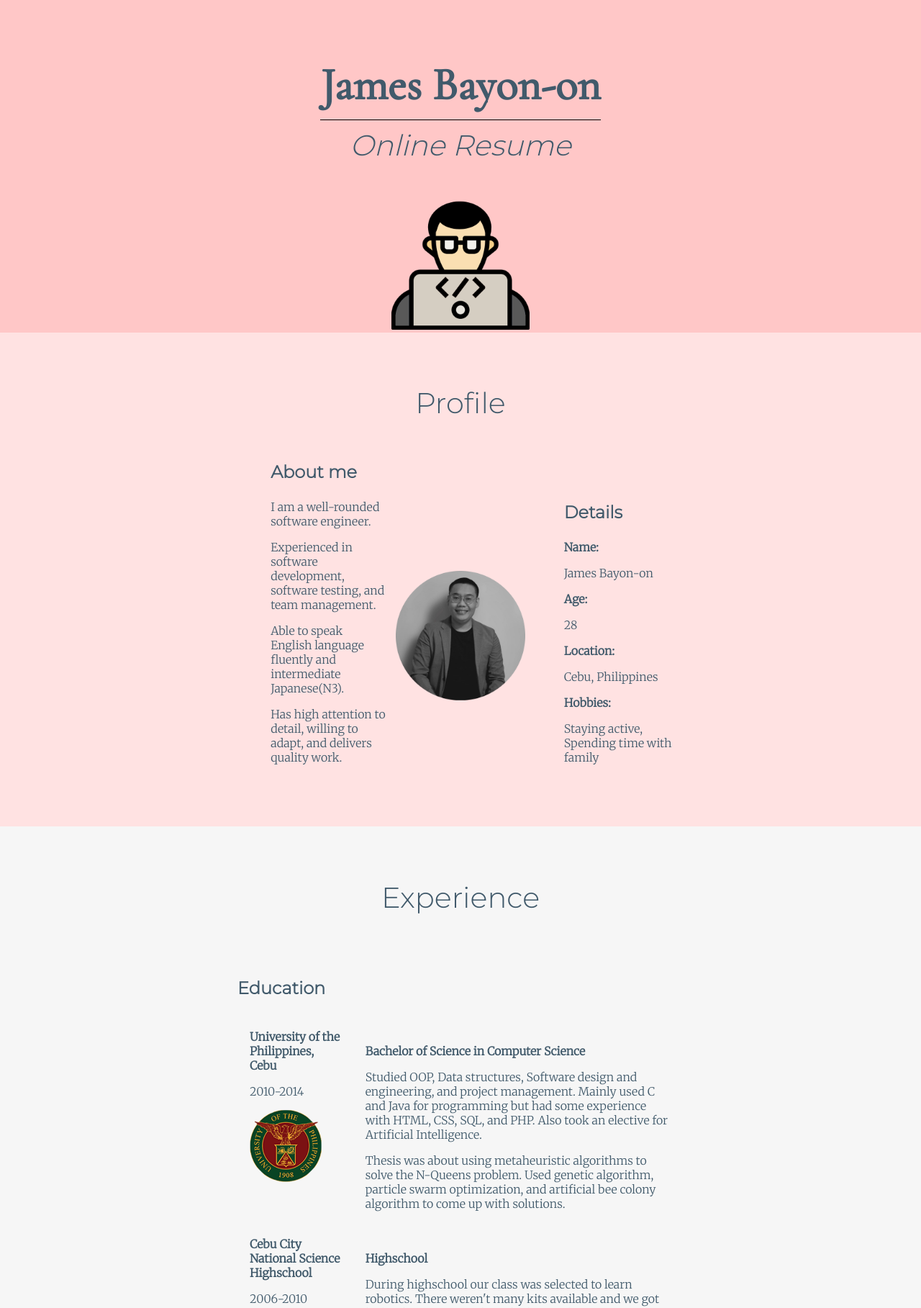
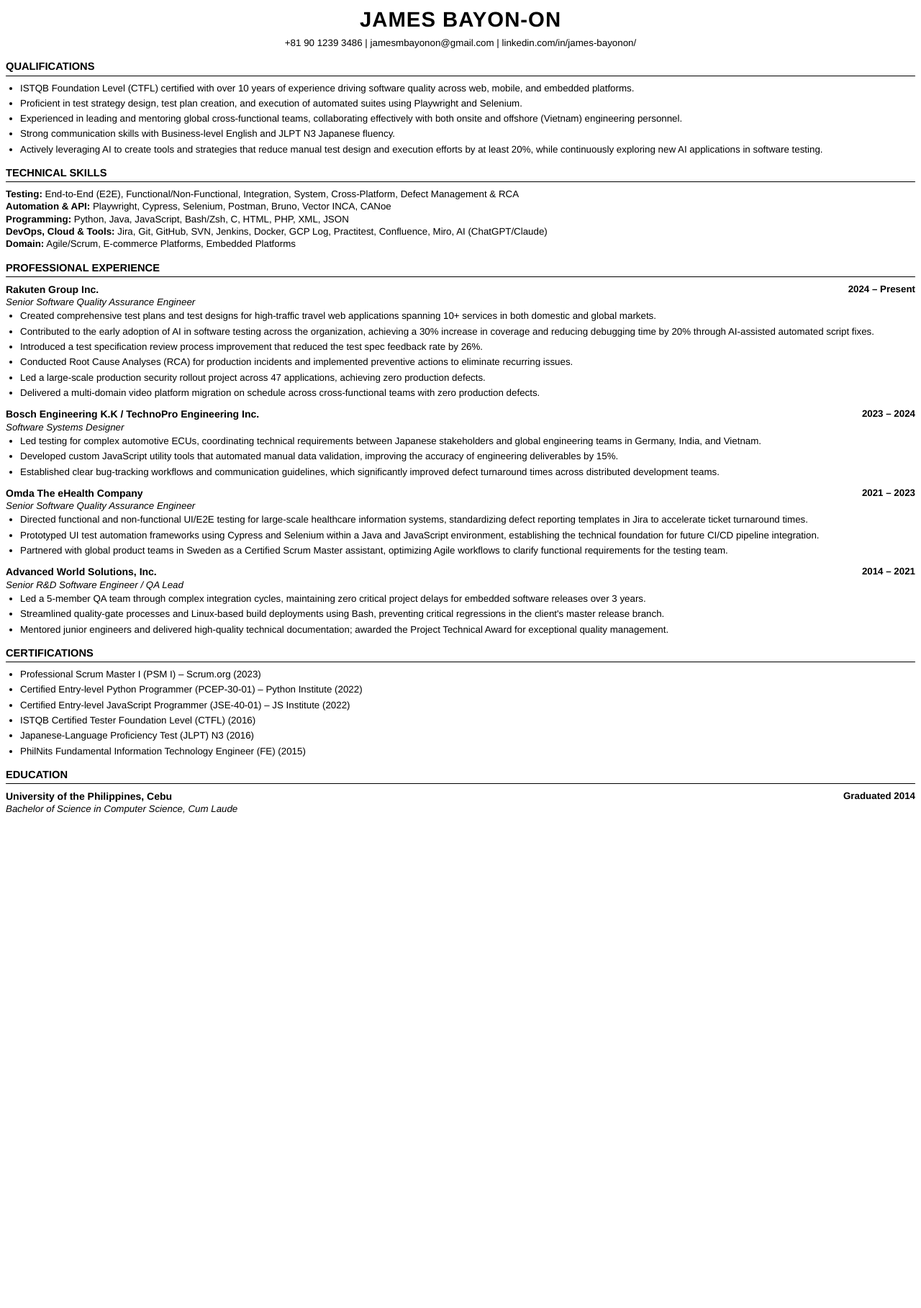
Before and after one commit to jamesbayon/cv, a plain HTML site: page index.html in a window 1280 px wide. Shown: the top 1817 px of the page at 72% size. After the commit the page ends 1141 px from the top, so only its background shows below. Drawn offline with nearby package versions, Linux system fonts and the light colour scheme.

Commit message:
Update index.html
updated cv as of 2026

```diff
--- a/index.html
+++ b/index.html
@@ -1,167 +1,111 @@
+
 <!DOCTYPE html>
-<html lang="en" dir="ltr">
-
+<html lang="en">
 <head>
-  <meta charset="utf-8">
-  <title>James Bayon-on Interactive Resume</title>
-  <link rel="stylesheet" href="css/styles.css">
-  <link href="https://fonts.googleapis.com/css2?family=Cormorant+Garamond&family=Merriweather:wght@300&family=Montserrat:wght@300&display=swap" rel="stylesheet">
-  <link rel="icon" type="image/x-icon" href="resources/favicon.ico">
+    <meta charset="UTF-8">
+    <meta name="viewport" content="width=device-width, initial-scale=1.0">
+    <title>James Bayon-on - QA Engineer Resume</title>
+    <style>
+        @page { size: A4; margin: 0.75in; background-color: #ffffff; }
+        body { font-family: 'Helvetica Neue', Helvetica, Arial, sans-serif; line-height: 1.3; color: #000000; font-size: 10pt; }
+        header { text-align: center; margin-bottom: 15px; }
+        h1 { margin: 0 0 5px 0; font-size: 22pt; text-transform: uppercase; letter-spacing: 1px; font-weight: bold; }
+        .contact-info { font-size: 10pt; margin-bottom: 15px; }
+        .contact-info a { color: #000000; text-decoration: none; }
+        h2 { font-size: 11pt; text-transform: uppercase; border-bottom: 1px solid #000000; padding-bottom: 2px; margin-top: 15px; margin-bottom: 8px; font-weight: bold; }
+        p { margin-top: 0; margin-bottom: 8px; text-align: justify; }
+        .job-item { margin-bottom: 12px; }
+        .job-header { display: table; width: 100%; margin-bottom: 2px; }
+        .job-header-left { display: table-cell; text-align: left; }
+        .job-header-right { display: table-cell; text-align: right; font-weight: bold; vertical-align: top; }
+        .company { font-weight: bold; font-size: 10.5pt; }
+        .job-title { font-style: italic; }
+        ul { margin-top: 2px; padding-left: 20px; margin-bottom: 0; }
+        li { margin-bottom: 4px; text-align: justify; }
+    </style>
 </head>
-
 <body>
-  <div class="top-container">
-    <div class="title">
-      <h1 class="title-text">James Bayon-on</h1>
-      <h2 class="sub-title-text"><em>Online Resume</em></h2>
-      <img class="man-icon" src="resources/images/man-icon.png" alt="man-icon">
+    <header>
+        <h1>James Bayon-on</h1>
+        <div class="contact-info">
+            +81 90 1239 3486 | jamesmbayonon@gmail.com | <a href="https://www.linkedin.com/in/james-bayonon/">linkedin.com/in/james-bayonon/</a>
         </div>
+    </header>
+    <h2>Qualifications</h2>
+    <ul>
+        <li>ISTQB Foundation Level (CTFL) certified with over 10 years of experience driving software quality across web, mobile, and embedded platforms.</li>
+        <li>Proficient in test strategy design, test plan creation, and execution of automated suites using Playwright and Selenium.</li>
+        <li>Experienced in leading and mentoring global cross-functional teams, collaborating effectively with both onsite and offshore (Vietnam) engineering personnel.</li>
+        <li>Strong communication skills with Business-level English and JLPT N3 Japanese fluency.</li>
+        <li>Actively leveraging AI to create tools and strategies that reduce manual test design and execution efforts by at least 20%, while continuously exploring new AI applications in software testing.</li>
+    </ul>
+    <h2>Technical Skills</h2>
+    <p><strong>Testing:</strong> End-to-End (E2E), Functional/Non-Functional, Integration, System, Cross-Platform, Defect Management & RCA<br>
+    <strong>Automation & API:</strong> Playwright, Cypress, Selenium, Postman, Bruno, Vector INCA, CANoe<br>
+    <strong>Programming:</strong> Python, Java, JavaScript, Bash/Zsh, C, HTML, PHP, XML, JSON<br>
+    <strong>DevOps, Cloud & Tools:</strong> Jira, Git, GitHub, SVN, Jenkins, Docker, GCP Log, Practitest, Confluence, Miro, AI (ChatGPT/Claude)<br>
+    <strong>Domain:</strong> Agile/Scrum, E-commerce Platforms, Embedded Platforms</p>
+    <h2>Professional Experience</h2>
+    <div class="job-item">
+        <div class="job-header">
+            <div class="job-header-left"><span class="company">Rakuten Group Inc.</span><br><span class="job-title">Senior Software Quality Assurance Engineer</span></div>
+            <div class="job-header-right">2024 &ndash; Present</div>
         </div>
-
-  <div class="middle-container-1">
-    <div class="profile">
-      <h2>Profile</h2>
-      <div class="about-me">
-        <h3>About me</h3>
-        <p>I am a well-rounded software engineer.</p>
-        <p>Experienced in software development, software testing, and team management.</p>
-        <p>Able to speak English language fluently and intermediate Japanese(N3).</p>
-        <p>Has high attention to detail, willing to adapt, and delivers quality work.</p>
+        <ul>
+            <li>Created comprehensive test plans and test designs for high-traffic travel web applications spanning 10+ services in both domestic and global markets.</li>
+            <li>Contributed to the early adoption of AI in software testing across the organization, achieving a 30% increase in coverage and reducing debugging time by 20% through AI-assisted automated script fixes.</li>
+            <li>Introduced a test specification review process improvement that reduced the test spec feedback rate by 26%.</li>
+            <li>Conducted Root Cause Analyses (RCA) for production incidents and implemented preventive actions to eliminate recurring issues.</li>
+            <li>Led a large-scale production security rollout project across 47 applications, achieving zero production defects.</li>
+            <li>Delivered a multi-domain video platform migration on schedule across cross-functional teams with zero production defects.</li>
+        </ul>
     </div>
-      <img class="profile-img" src="resources/images/james.png" alt="profile-img">
-      <div class="details">
-        <h3>Details</h3>
-        <p><strong>Name:</strong></p>
-        <p>James Bayon-on</p>
-        <p><strong>Age:</strong></p>
-        <p>28</p>
-        <p><strong>Location:</strong></p>
-        <p>Cebu, Philippines</p>
-        <p><strong>Hobbies:</strong></p>
-        <p>Staying active, Spending time with family</p>
+    <div class="job-item">
+        <div class="job-header">
+            <div class="job-header-left"><span class="company">Bosch Engineering K.K / TechnoPro Engineering Inc.</span><br><span class="job-title">Software Systems Designer</span></div>
+            <div class="job-header-right">2023 &ndash; 2024</div>
         </div>
+        <ul>
+            <li>Led testing for complex automotive ECUs, coordinating technical requirements between Japanese stakeholders and global engineering teams in Germany, India, and Vietnam.</li>
+            <li>Developed custom JavaScript utility tools that automated manual data validation, improving the accuracy of engineering deliverables by 15%.</li>
+            <li>Established clear bug-tracking workflows and communication guidelines, which significantly improved defect turnaround times across distributed development teams.</li>
+        </ul>
     </div>
+    <div class="job-item">
+        <div class="job-header">
+            <div class="job-header-left"><span class="company">Omda The eHealth Company</span><br><span class="job-title">Senior Software Quality Assurance Engineer</span></div>
+            <div class="job-header-right">2021 &ndash; 2023</div>
         </div>
-  <div class="middle-container-2">
-    <div class="experience">
-      <h2>Experience</h2>
-      <div class="education">
-        <h3>Education</h3>
-        <table class="education-table">
-          <tbody>
-            <tr>
-              <td>
-                <p><strong>University of the Philippines, Cebu</strong></p>
-                <p>2010-2014</p>
-                <img src="resources/images/up-logo.png" alt="up-logo">
-              </td>
-              <td>
-                <br>
-                <p><strong>Bachelor of Science in Computer Science</strong></p>
-                <p>Studied OOP, Data structures, Software design and engineering, and project management. Mainly used C and Java for programming but had some experience with HTML, CSS, SQL, and PHP. Also took an elective for Artificial Intelligence.</p>
-                <p>Thesis was about using metaheuristic algorithms to solve the N-Queens problem. Used genetic algorithm, particle swarm optimization, and artificial bee colony algorithm to come up with solutions.</p>
-              </td>
-            </tr>
-            <tr>
-              <td>
-                <p><strong>Cebu City National Science Highschool</strong></p>
-                <p>2006-2010</p>
-                <img src="resources/images/ccnshs-logo.png" alt="ccnshs-logo">
-              </td>
-              <td>
-                <br>
-                <p><strong>Highschool</strong></p>
-                <p>During highschool our class was selected to learn robotics. There weren't many kits available and we got lucky that we were selected. This is where my interest in programming started. I enjoyed building the robot as well as creating the program for it to overcome obstacles set during competitions.</p>
-              </td>
-            </tr>
-          </tbody>
-        </table>
+        <ul>
+            <li>Directed functional and non-functional UI/E2E testing for large-scale healthcare information systems, standardizing defect reporting templates in Jira to accelerate ticket turnaround times.</li>
+            <li>Prototyped UI test automation frameworks using Cypress and Selenium within a Java and JavaScript environment, establishing the technical foundation for future CI/CD pipeline integration.</li>
+            <li>Partnered with global product teams in Sweden as a Certified Scrum Master assistant, optimizing Agile workflows to clarify functional requirements for the testing team.</li>
+        </ul>
     </div>
-      <hr>
-      <div class="career">
-        <h3>Career</h3>
-        <table class="career-table">
-          <tbody>
-            <tr>
-              <td>
-                <p><strong>CSAM - The eHealth Company</strong></p>
-                <p>2021 - Present</p>
-                <p>Cebu, Philippines</p>
-              </td>
-              <td>
-                <br>
-                <p><strong>Fulltime - Senior Quality Assurance Engineer</strong></p>
-                <p>Working as a senior quality assurance engineer on a Laboratory Information Management System Project based in Sweden.</p>
-                <p>Exposed to agile methodologies with slack, JIRA, Microsoft teams, SQL, and some shell-scripting.</p>
-                <p>Did some self-learning on test automation processes with selenium/cypress/appium.</p>
-              </td>
-            </tr>
-            <tr>
-              <td>
-                <p><strong>Advanced World Solutions, Inc.</strong></p>
-                <p>2018 - 2021</p>
-                <p>Nara, Japan (2018 - 2020)</p>
-                <p>Cebu, Philippines (2021)</p>
-              </td>
-              <td>
-                <br>
-                <p><strong>Fulltime - Senior Associate Software Engineer</strong></p>
-                <p>One of the team leads for a printer maintenance project based in Japan. Work involves team management like creating WBS, monitoring progress, process improvement, and reporting directly to Japanese clients.</p>
-                <p>Aside from doing management tasks - I also functioned as a scope lead for new features or modification requests. Still doing code, test, and documentation independently for bug fixes and special requests.</p>
-                <p>Worked with the full development cycle from creating requirements definition, detailed design, test plan, test execution, to quality assurance and maintenance.</p>
-                <p>Technologies used were C, javascript, xml, flashdevelop, shell-scripting, subversioning, and a lot of microsoft excel for documentation.</p>
-              </td>
-            </tr>
-            <tr>
-              <td>
-                <p><strong>Advanced World Solutions, Inc.</strong></p>
-                <p>2017 - 2018</p>
-                <p>Nara, Japan</p>
-              </td>
-              <td>
-                <br>
-                <p><strong>Fulltime - Associate Software Engineer</strong></p>
-                <p>Worked as an Onsite Bridge Software Engineer (BSE) at the client's site in Nara, Japan. Tasked with software maintenance on a printer's UI panel which includes new features and modifying existing ones.</p>
-                <p>Software development was still the main job but lots of experience on software testing on the actual product which was not possible with emulators.</p>
-                <p>Technologies used were C, javascript, xml, flashdevelop, shell-scripting, subversioning, and a lot of microsoft excel for documentation.</p>
-              </td>
-            </tr>
-            <tr>
-              <td>
-                <p><strong>Advanced World Solutions, Inc.</strong></p>
-                <p>2014 - 2017</p>
-                <p>Cebu, Philippines</p>
-              </td>
-              <td>
-                <br>
-                <p><strong>Fulltime - Senior Assistant Software Engineer / Assistant Software Engineer</strong></p>
-                <p>Worked as a developer for a printer panel project at the Offshore office located at Cebu. This is where i learned the ropes on software development and testing in the actual industry.</p>
-                <p>Wrote code for new features or modification with review from scope lead. Created documents and presented them to Japanese clients during design reviews. Quality is the focus in everything we do.</p>
-                <p>Technologies used were C, javascript, xml, flashdevelop, shell-scripting, subversioning, and a lot of microsoft excel for documentation.</p>
-              </td>
-            </tr>
-            <tr>
-              <td>
-                <p><strong>DELONIX Marketing Corp.</strong></p>
-                <p>2013</p>
-                <p>Cebu, Philippines</p>
-              </td>
-              <td>
-                <br>
-                <p><strong>OJT - Wordpress developer / SEO </strong></p>
-                <p>On-the-job-trainee for an Australian company which had Wordpress website creation and Search Engine Optimization (SEO) as one of their services.</p>
-                <p>Had a chance to host wordpress sites as well as modification on the pages and plugins. For SEO work, we mainly had to contact the webmaster for a relevant site and asked if they could link important keywords to clients.</p>
-                <p>Technologies used were wordpress, HTML, CSS, javascipt, PHP.</p>
-              </td>
-            </tr>
-          </tbody>
-        </table>
+    <div class="job-item">
+        <div class="job-header">
+            <div class="job-header-left"><span class="company">Advanced World Solutions, Inc.</span><br><span class="job-title">Senior R&D Software Engineer / QA Lead</span></div>
+            <div class="job-header-right">2014 &ndash; 2021</div>
         </div>
+        <ul>
+            <li>Led a 5-member QA team through complex integration cycles, maintaining zero critical project delays for embedded software releases over 3 years.</li>
+            <li>Streamlined quality-gate processes and Linux-based build deployments using Bash, preventing critical regressions in the client's master release branch.</li>
+            <li>Mentored junior engineers and delivered high-quality technical documentation; awarded the Project Technical Award for exceptional quality management.</li>
+        </ul>
     </div>
-  <div class="middle-container-3">
-
+    <h2>Certifications</h2>
+    <ul>
+        <li>Professional Scrum Master I (PSM I) &ndash; Scrum.org (2023)</li>
+        <li>Certified Entry-level Python Programmer (PCEP-30-01) &ndash; Python Institute (2022)</li>
+        <li>Certified Entry-level JavaScript Programmer (JSE-40-01) &ndash; JS Institute (2022)</li>
+        <li>ISTQB Certified Tester Foundation Level (CTFL) (2016)</li>
+        <li>Japanese-Language Proficiency Test (JLPT) N3 (2016)</li>
+        <li>PhilNits Fundamental Information Technology Engineer (FE) (2015)</li>
+    </ul>
+    <h2>Education</h2>
+    <div class="job-header">
+        <div class="job-header-left"><span class="company">University of the Philippines, Cebu</span><br><span class="job-title">Bachelor of Science in Computer Science, <em>Cum Laude</em></span></div>
+        <div class="job-header-right">Graduated 2014</div>
     </div>
-
 </body>
-
 </html>
```
Lines whose indentation alone changed are shown as unchanged.
